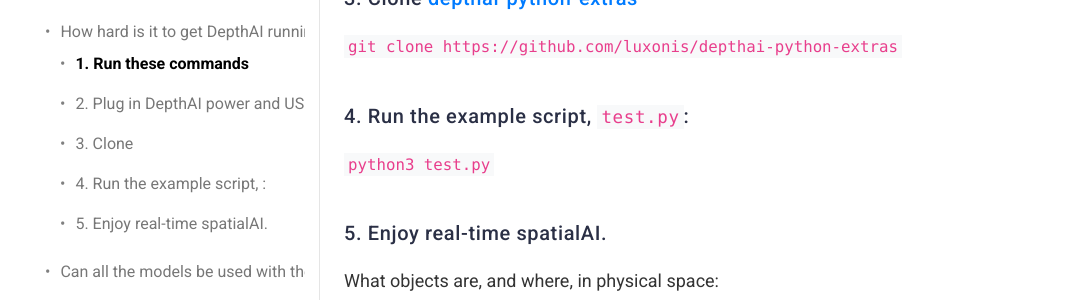
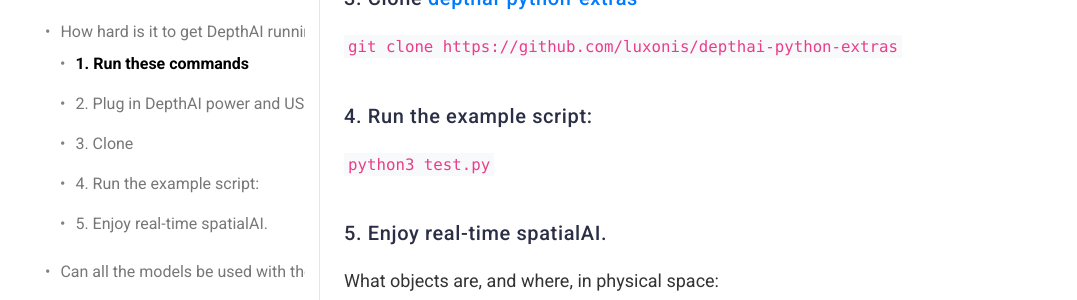
Before and after one commit to luxonis/depthai-docs-website, a Jekyll site: the page built from FAQ.md, in a window 1280 px wide and 900 px high, scrolled down 514 px. Shown: the part 156-456 px from the top of the window, without its empty margins (0-1077 px from the left). Built offline with Jekyll 4.4.1, drawn with Linux system fonts in a browser that asks for light colours; nearby versions of some CDN libraries.

Commit message:
Update FAQ.md

```diff
--- a/FAQ.md
+++ b/FAQ.md
@@ -27,7 +27,7 @@
 ### 3. Clone [depthai-python-extras](https://github.com/luxonis/depthai-python-extras)
 `git clone https://github.com/luxonis/depthai-python-extras`
 
-### 4. Run the example script, `test.py`:
+### 4. Run the example script:
 `python3 test.py`
 
 ### 5. Enjoy real-time spatialAI.
```
